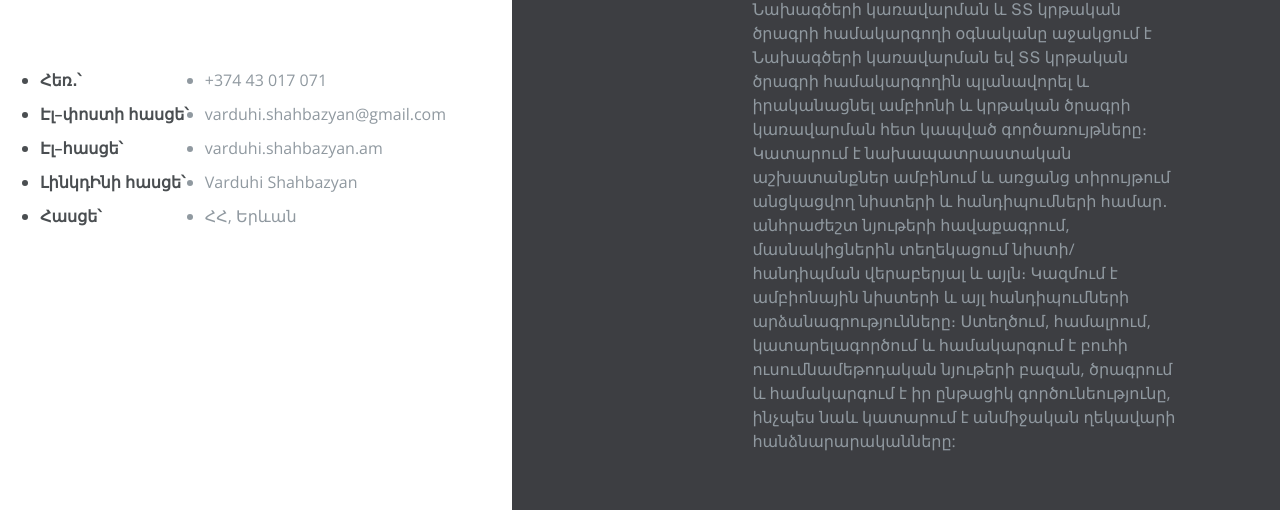
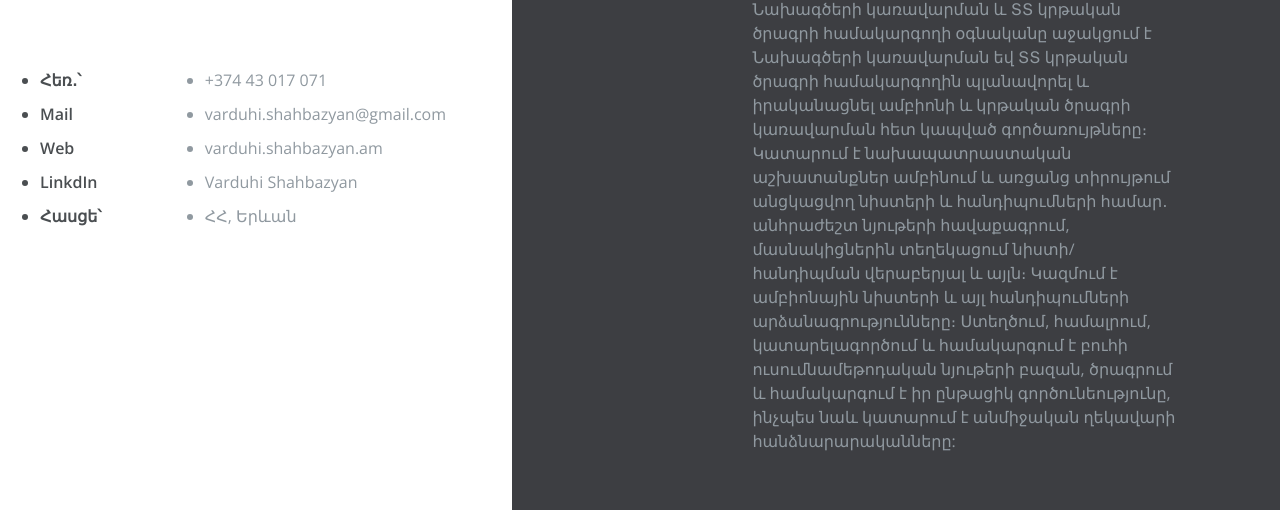
Before and after one commit to varduhi11/AboutMe, a plain HTML site: page cv/hy/index.html in a window 1280 px wide. Shown: the part 242-752 px from the top of the page. Drawn offline with nearby package versions, Linux system fonts and the light colour scheme.

Commit message:
Corrected spelling errors in Email, Website and LinkdIn

```diff
--- a/cv/hy/index.html
+++ b/cv/hy/index.html
@@ -30,9 +30,9 @@
         <div class="contact-info clearfix">
           <ul class="list-titles">
             <li>Հեռ․՝</li>
-            <li>Էլ–փոստի հասցե՝</li>
-            <li>Էլ–հասցե՝</li>
-      	    <li>ԼինկդԻնի հասցե՝</li>
+            <li>Mail</li>
+             <li>Web</li>
+      	     <li>LinkdIn</li>
             <li>Հասցե՝</li>
           </ul>
           <ul class="list-content ">
```
